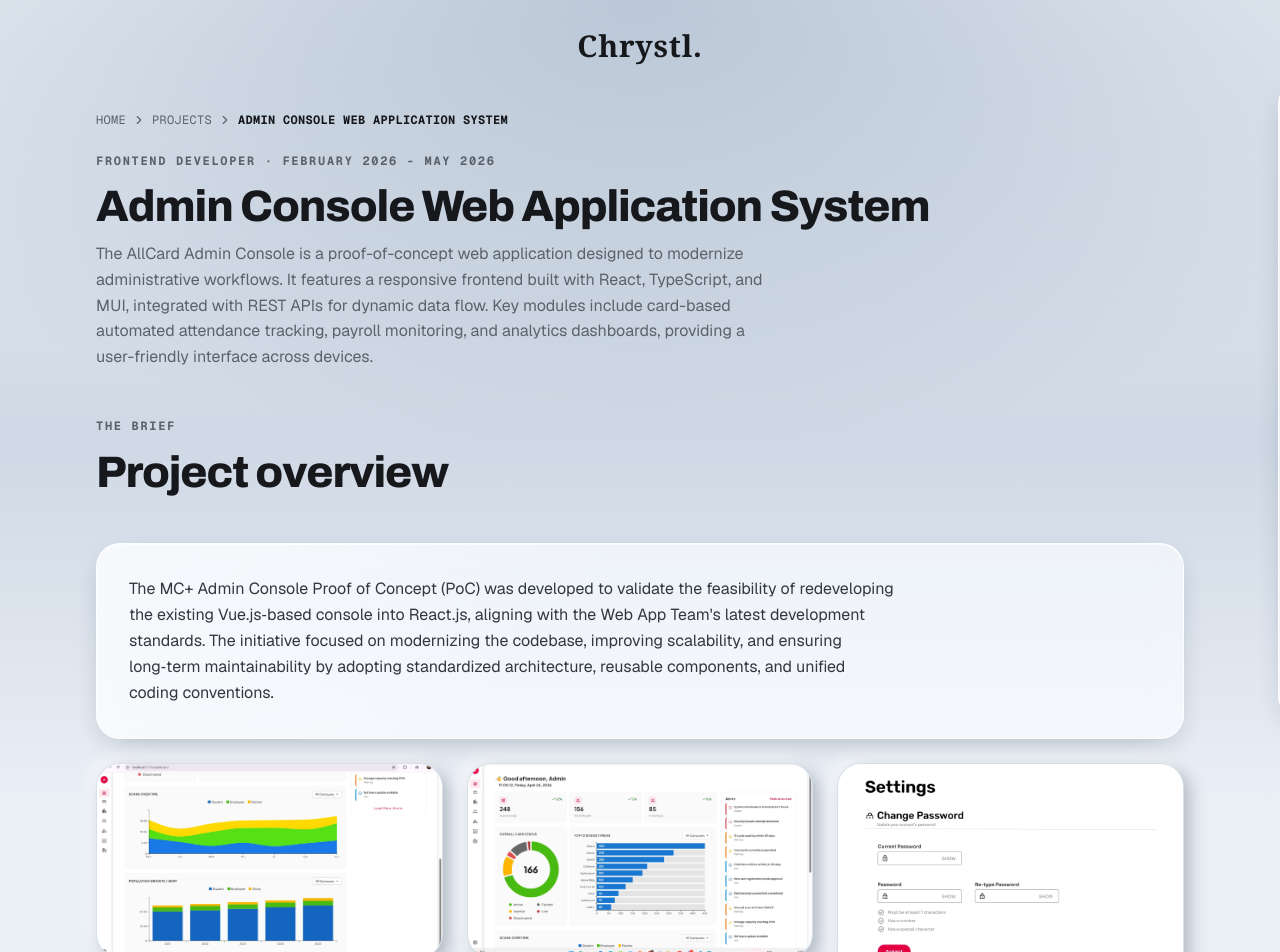
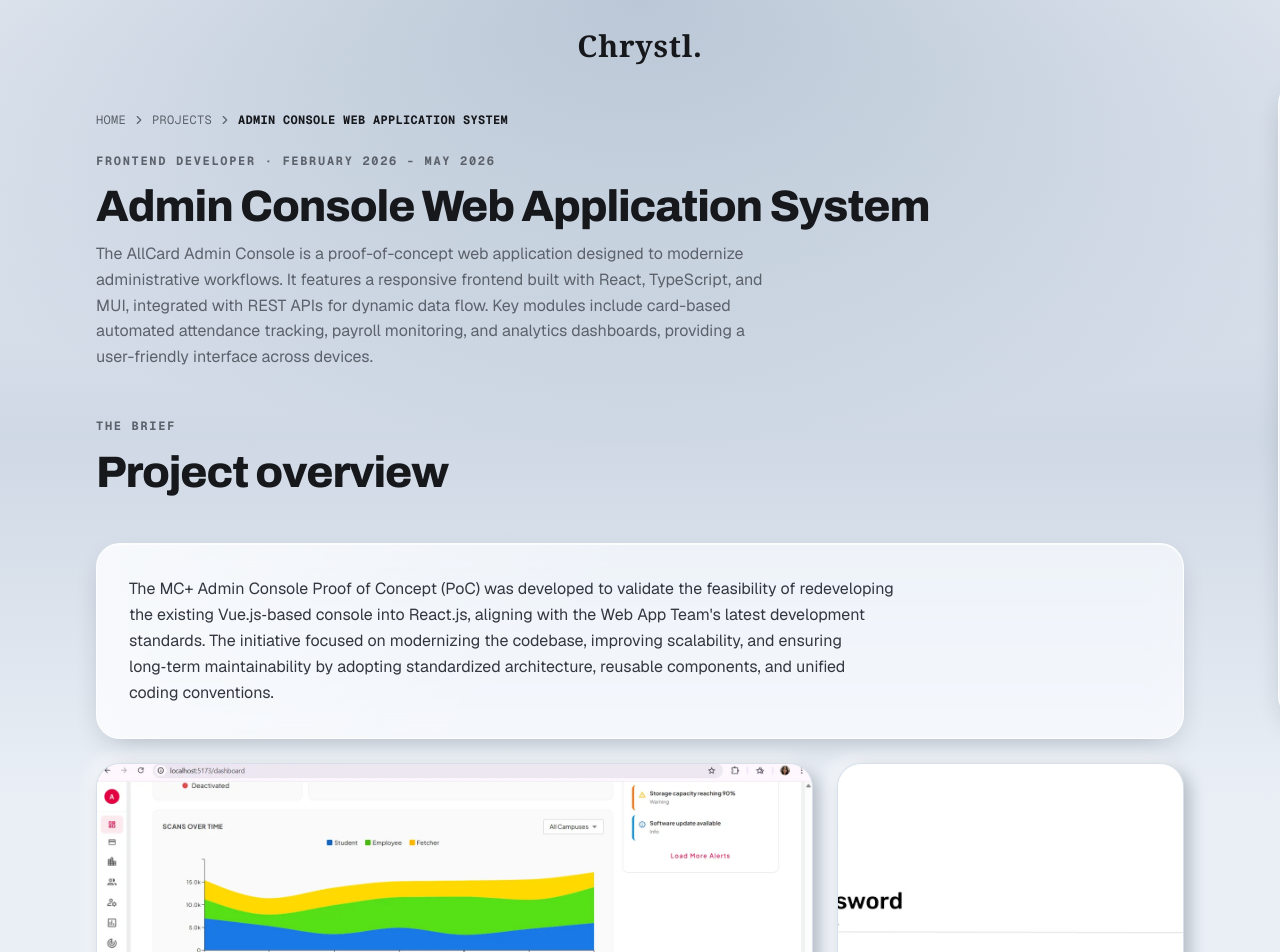
Before and after one commit to JanineChrystal/SE-Internship-Projects-2026, a Next.js app in the folder janine-portfolio/: page /projects/allcard in a window 1280 px wide. Shown: the top 952 px of the page. Built offline with nearby package versions, Linux system fonts and the light colour scheme.

Commit message:
feat(projects): Bento the three-image overview, keep rows at two

```diff
--- a/janine-portfolio/src/app/projects/components/sections/overview.tsx
+++ b/janine-portfolio/src/app/projects/components/sections/overview.tsx
@@ -9,9 +9,10 @@ interface ProjectOverviewProps {
 	images: ProjectImage[];
 }
 
-// One column per image, capped at three so the frames stay readable
-// Whole class names on purpose: Tailwind scans source text and would
+// Whole class names throughout - Tailwind scans source text and would
 // not see an interpolated one
+
+// Row layout, used below three images: one column each
 const COLUMN_CLASSES: Record<number, string> = {
 	1: "md:grid-cols-1",
 	2: "md:grid-cols-2",
@@ -27,12 +28,28 @@ const ASPECT_CLASSES: Record<ImageAspect, string> = {
 	tall: "aspect-9/16",
 };
 
-// Project overview - summary row above a row of screenshots
-// Stacked rather than side by side: the summary is taller than a
-// landscape frame, so one row left a block of dead space beneath it
+// Bento placement at exactly three images: the two landscape captures
+// stack down the left, and the odd-shaped third runs the full height
+// beside them, which squares the block off instead of leaving one
+// column hanging lower than the rest
+const BENTO_POSITIONS = [
+	"lg:col-span-2 lg:col-start-1 lg:row-start-1",
+	"lg:col-span-2 lg:col-start-1 lg:row-start-2",
+	"lg:col-start-3 lg:row-start-1 lg:row-span-2 lg:aspect-auto lg:h-full",
+];
+
+const frameClasses =
+	"surface-neu relative overflow-hidden rounded-3xl transition-transform duration-200 hover:-translate-y-1";
+
+// Project overview - summary above the screenshots
+// Two images sit in a plain row; three fall into the bento, where the
+// tall one earns its own column
 const ProjectOverview = ({ text, images }: ProjectOverviewProps) => {
-	const columnClass =
-		COLUMN_CLASSES[Math.min(images.length, 3)] ?? "md:grid-cols-3";
+	const isBento = images.length === 3;
+
+	const gridClass = isBento
+		? "lg:grid-cols-3 lg:grid-rows-2"
+		: (COLUMN_CLASSES[Math.min(images.length, 3)] ?? "md:grid-cols-3");
 
 	return (
 		<section id="overview" className="flex w-full flex-col justify-center">
@@ -49,22 +66,24 @@ const ProjectOverview = ({ text, images }: ProjectOverviewProps) => {
 					<p className="max-w-3xl leading-relaxed text-ink">{text}</p>
 				</div>
 
-				{/* items-start keeps each frame at its own height rather than
-				    stretching every cell to match the tallest */}
-				<div className={cn("grid grid-cols-1 items-start gap-6", columnClass)}>
-					{images.map((image) => (
+				{/* items-start matters only in the row layout, where frames of
+				    different shapes must keep their own heights */}
+				<div className={cn("grid grid-cols-1 items-start gap-6", gridClass)}>
+					{images.map((image, index) => (
 						<div
 							key={image.imageUrl}
 							className={cn(
-								"surface-neu relative overflow-hidden rounded-3xl transition-transform duration-200 hover:-translate-y-1",
+								frameClasses,
+								// Mobile always stacks, so every frame keeps its shape
 								ASPECT_CLASSES[image.aspect ?? "landscape"],
+								isBento && BENTO_POSITIONS[index],
 							)}
 						>
 							<Image
 								src={image.imageUrl}
 								alt={image.altText}
 								fill
-								sizes="(max-width: 768px) 100vw, (max-width: 1024px) 50vw, 33vw"
+								sizes="(max-width: 1024px) 100vw, (max-width: 1280px) 50vw, 33vw"
 								className="object-cover"
 							/>
 						</div>
```
